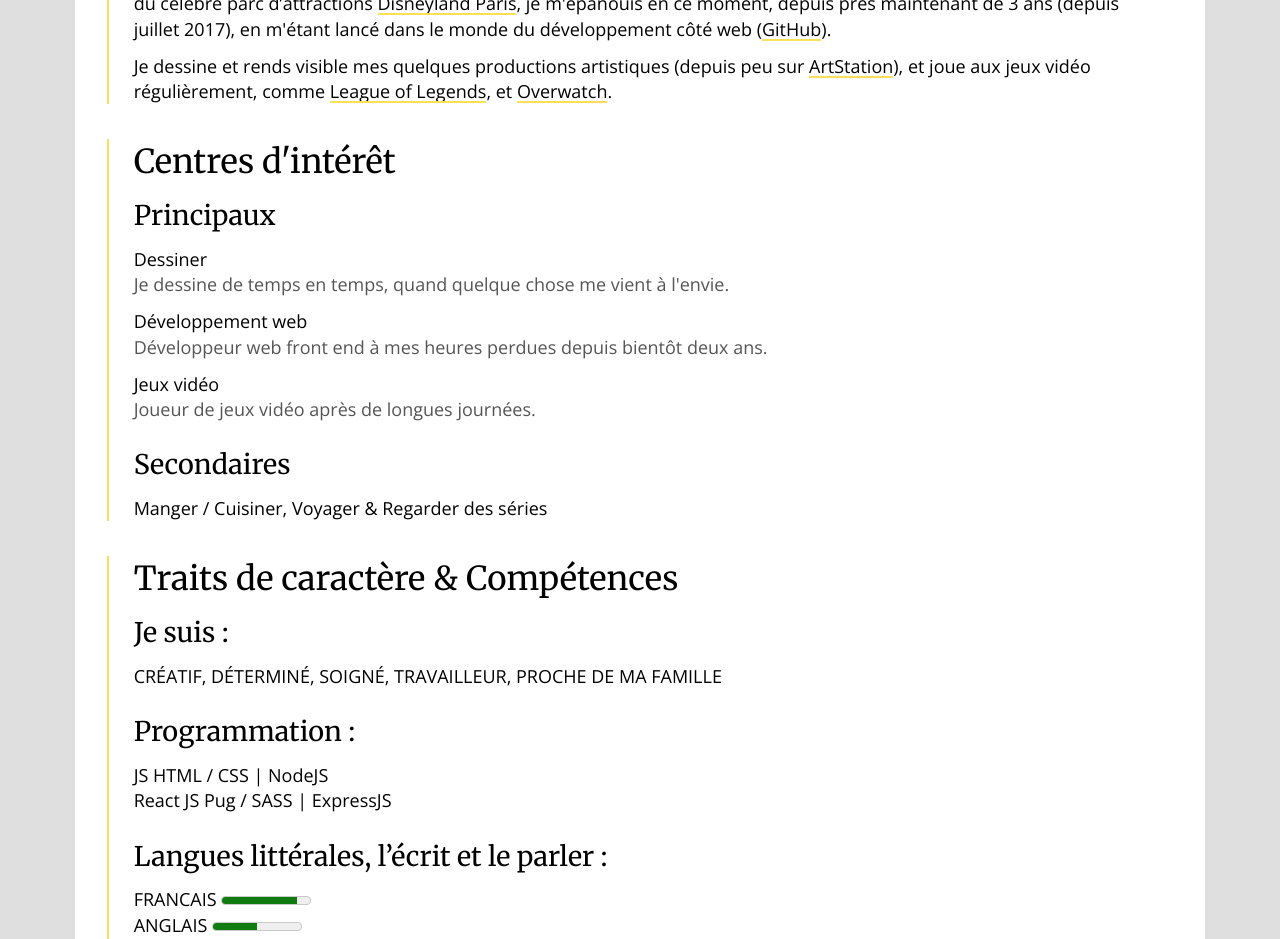
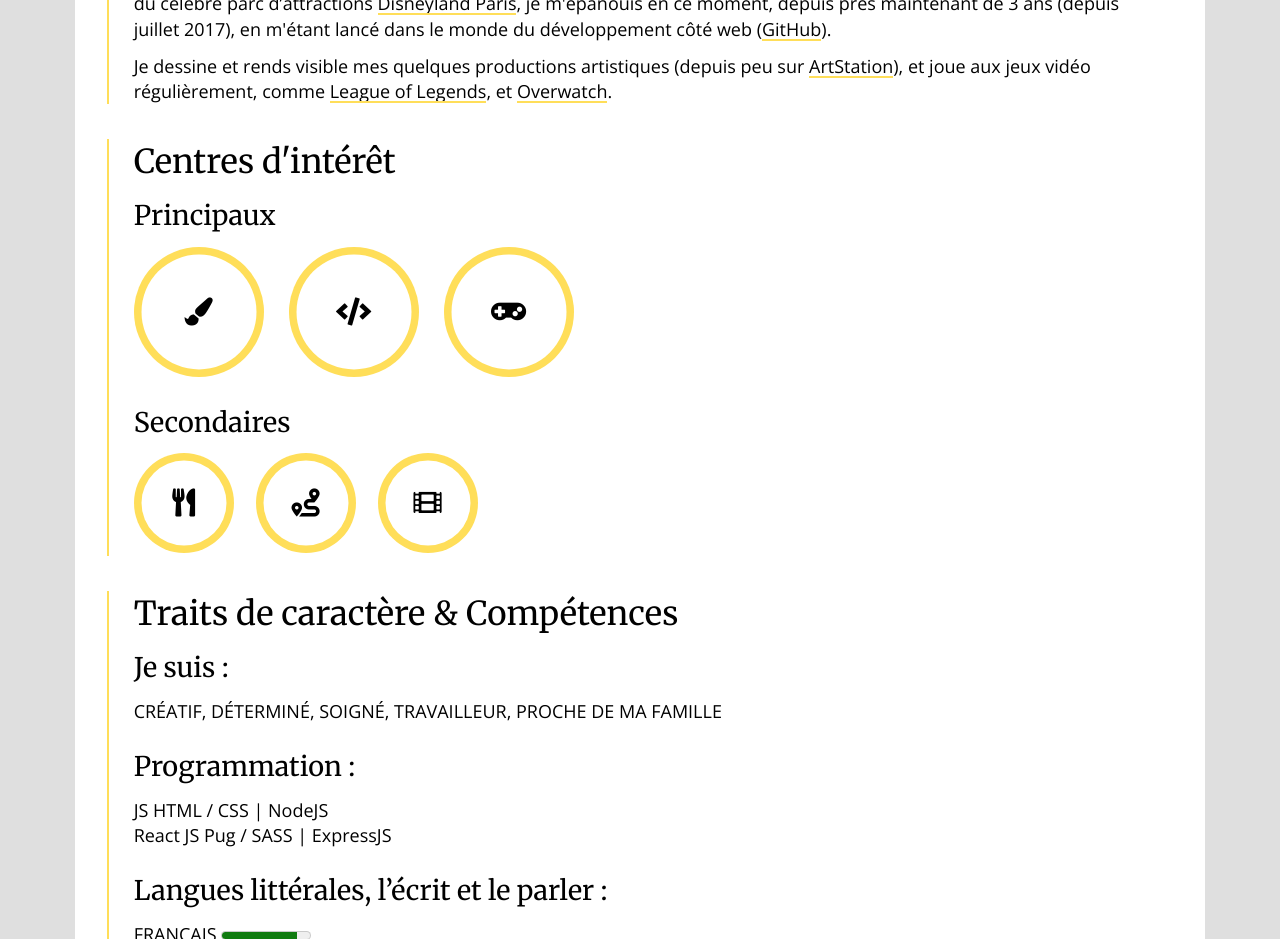
Before and after one commit to Soldat8889/portfolio, a React (Create React App) app: page /aboutme in a window 1280 px wide. Shown: the part 1220-2159 px from the top of the page. Built offline with nearby package versions, Linux system fonts and the light colour scheme.

Commit message:
[Add] Gauge Style

```diff
--- a/src/components/AboutMe.js
+++ b/src/components/AboutMe.js
@@ -1,6 +1,9 @@
 import React, { useEffect, Fragment, useContext } from "react";
 
 import AboutMeComponent from "./Body/AboutMe";
+
+// Utils
+import Gauge from "./../utils/Gauge";
 
 // Contexts
 import ThemeContext from "./../contexts/ThemeContext";
@@ -52,9 +55,9 @@ function Link(props) {
     );
 }
 
-function FirstPart() {
+function Profile() {
     return (
-        <div className="Article__section">
+        <Fragment>
             <div className="Article__section_theme Article_indent" id="profile">
                 <h2 className="Article__title_level-2">Profil</h2>
                 <p className="Article__text Article__text_indent">
@@ -68,7 +71,25 @@ function FirstPart() {
                 <h2 className="Article__title_level-2">Centres d'intérêt</h2>
                 <div className="Article__section">
                     <h3 className="Article__title_level-3">Principaux</h3>
-                    <p className="Article__text">
+                    <Gauge
+                        percent="100"
+                        size="130"
+                    >
+                        <i className="fas fa-paint-brush"></i>
+                    </Gauge>
+                    <Gauge
+                        percent="100"
+                        size="130"
+                    >
+                        <i className="fas fa-code"></i>
+                    </Gauge>
+                    <Gauge
+                        percent="100"
+                        size="130"
+                    >
+                        <i className="fas fa-gamepad"></i>
+                    </Gauge>
+                    {/* <p className="Article__text">
                         Dessiner
                         <br />
                         <span className="Article__text_sub">
@@ -88,15 +109,41 @@ function FirstPart() {
                         <span className="Article__text_sub">
                             Joueur de jeux vidéo après de longues journées.
                         </span>
-                    </p>
+                    </p> */}
                 </div>
                 <div className="Article__section">
                     <h3 className="Article__title_level-3">Secondaires</h3>
-                    <p className="Article__text">
+                    <Gauge
+                        percent="100"
+                        size="100"
+                    >
+                        <i className="fas fa-utensils"></i>
+                    </Gauge>
+                    <Gauge
+                        percent="100"
+                        size="100"
+                    >
+                        <i className="fas fa-route"></i>
+                    </Gauge>
+                    <Gauge
+                        percent="100"
+                        size="100"
+                    >
+                        <i className="fas fa-film"></i>
+                    </Gauge>
+                    {/* <p className="Article__text">
                         Manger / Cuisiner, Voyager & Regarder des séries
-                    </p>
+                    </p> */}
                 </div>
             </div>
+        </Fragment>
+    );
+}
+
+function FirstPart() {
+    return (
+        <div className="Article__section">
+            <Profile />
             <div className="Article__section_theme Article_indent" id="traits-skills">
                 <h2 className="Article__title_level-2">Traits de caractère & Compétences</h2>
                 <div className="Article__section" id="traits">
--- a/src/styles/scss/base/_base.scss
+++ b/src/styles/scss/base/_base.scss
@@ -19,11 +19,9 @@ body {
     transition: background-color $sm_tr;
 }
 
-@each $prefix in (moz), (webkit) {
-    *::-#{$prefix}-selection {
-        background-color: rgba(225, 100, 40, .4);
-
-        color: #fff;
+@each $prefix in -moz-selection, -webkit-selection, selection {
+    *::#{$prefix} {
+        background-color: #ffde595c;
     }
 }
 
--- a/src/styles/scss/main.scss
+++ b/src/styles/scss/main.scss
@@ -18,6 +18,7 @@
 /* Modules */
 @import "modules/_custom-select";
 @import "modules/_fontawesome";
+@import "modules/_gauge";
 @import "modules/_page";
 @import "modules/_set-language";
 @import "modules/_theme-switcher";
--- /dev/null
+++ b/src/styles/scss/modules/_gauge.scss
@@ -0,0 +1,103 @@
+/*
+ * Inspired by Shankar Cabus
+ * Flat Progress Bar CSS e HTML
+ *
+*/
+
+$width: 165px;
+
+@mixin gauge($gauge-width) {
+    .gauge__#{$gauge-width} {
+        &.gg__50 {
+            background-color: $--main-contrast-color;
+            background-color: var(--main-contrast-color);
+        }
+
+        position: relative;
+        display: inline-block;
+        margin-right: $gauge-width / 10 + 12;
+        width: $gauge-width;
+        height: $gauge-width;
+
+        background-color: $--main-bg-color-second;
+        background-color: var(--main-bg-color-second);
+        border-radius: 50%;
+
+        &_wrapper {
+            position: absolute;
+            top: 50%;
+            left: 50%;
+            width: $gauge-width - 15;
+            height: $gauge-width - 15;
+
+            background-color: $--main-bg-color;
+            background-color: var(--main-bg-color);
+            border-radius: 50%;
+
+            transform: translate(-50%, -50%);
+            z-index: 100;
+        }
+
+        &_title {
+            position: absolute;
+            top: 50%;
+            left: 50%;
+
+            font: {
+                size: 4.5rem;
+                weight: 600;
+                family: "Open Sans";
+            }
+            color: $--main-txt-color;
+            color: var(--main-txt-color);
+
+            transform: translate(-50%, -50%);
+
+            > i {
+                display: block;
+            }
+        }
+
+        &_progress {
+            width: 100%;
+            height: 100%;
+            position: absolute;
+            left: calc(50% - #{$gauge-width/2});
+            top: calc(50% - #{$gauge-width/2});
+
+            border-radius: 50%;
+
+            clip: rect(0, $gauge-width, $gauge-width, #{$gauge-width/2});
+
+            &.gg__50 {
+                clip: rect(0, #{$gauge-width/2}, $gauge-width, 0);
+            }
+
+            &-fill {
+                width: $gauge-width;
+                height: $gauge-width;
+                position: absolute;
+                left: calc(50% - #{$gauge-width/2});
+                top: calc(50% - #{$gauge-width/2});
+
+                border-radius: 50%;
+                background-color: $--main-contrast-color;
+                background-color: var(--main-contrast-color);
+
+                clip: rect(0, 82.5px, $gauge-width, 0);
+                transform: rotate(60deg);
+
+                &.gg__50 {
+                    background-color: $--main-bg-color-second;
+                    background-color: var(--main-bg-color-second);
+
+                    clip: rect(0, $gauge-width, $gauge-width, #{$gauge-width/2});
+                }
+            }
+        }
+    }
+}
+
+@include gauge(165px);
+@include gauge(130px);
+@include gauge(100px);
--- /dev/null
+++ b/src/utils/Gauge.js
@@ -0,0 +1,27 @@
+import React, { useEffect, useState } from "react";
+
+function Gauge(props) {
+    const [percent, setPercent] = useState(props.percent);
+    const [progress, setProgress] = useState();
+
+    useEffect(() => {
+        setProgress(Math.round(1000 * (360 / 100 * percent)) / 1000);
+    }, [percent, progress]);
+
+    useEffect(() => {
+        setPercent(props.percent);
+    }, [props.percent]);
+
+    return (
+        <div className={`gauge__${props.size}px ${progress > 180 ? "gg__50" : null}`} data-progress={props.percent}>
+            <div className={`gauge__${props.size}px_wrapper`}>
+                <div className={`gauge__${props.size}px_title`}>{props.children}</div>
+            </div>
+            <div className={`gauge__${props.size}px_progress ${progress > 180 ? "gg__50" : null}`}>
+                <div className={`gauge__${props.size}px_progress-fill ${progress > 180 ? "gg__50" : null}`} style={{transform: `rotate(${progress}deg)`}}></div>
+            </div>
+        </div>
+    );
+}
+
+export default Gauge;
```
